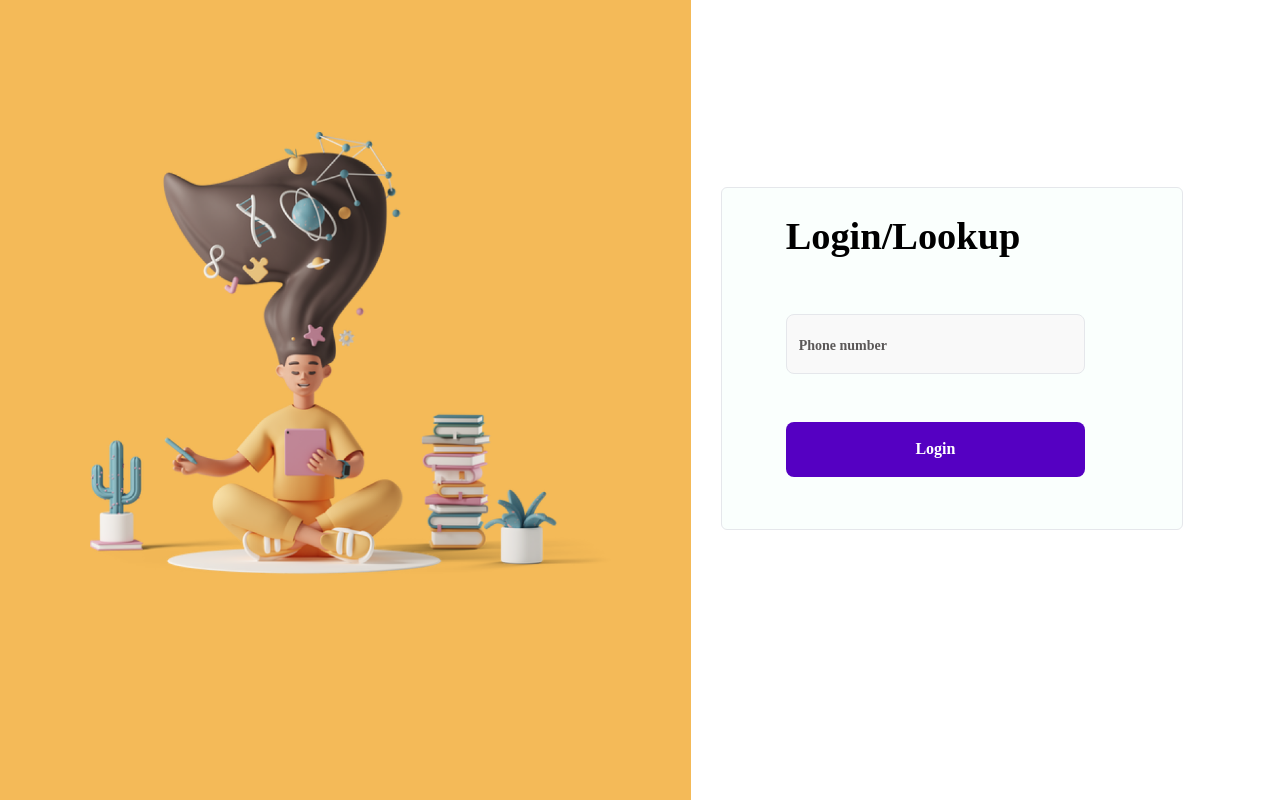
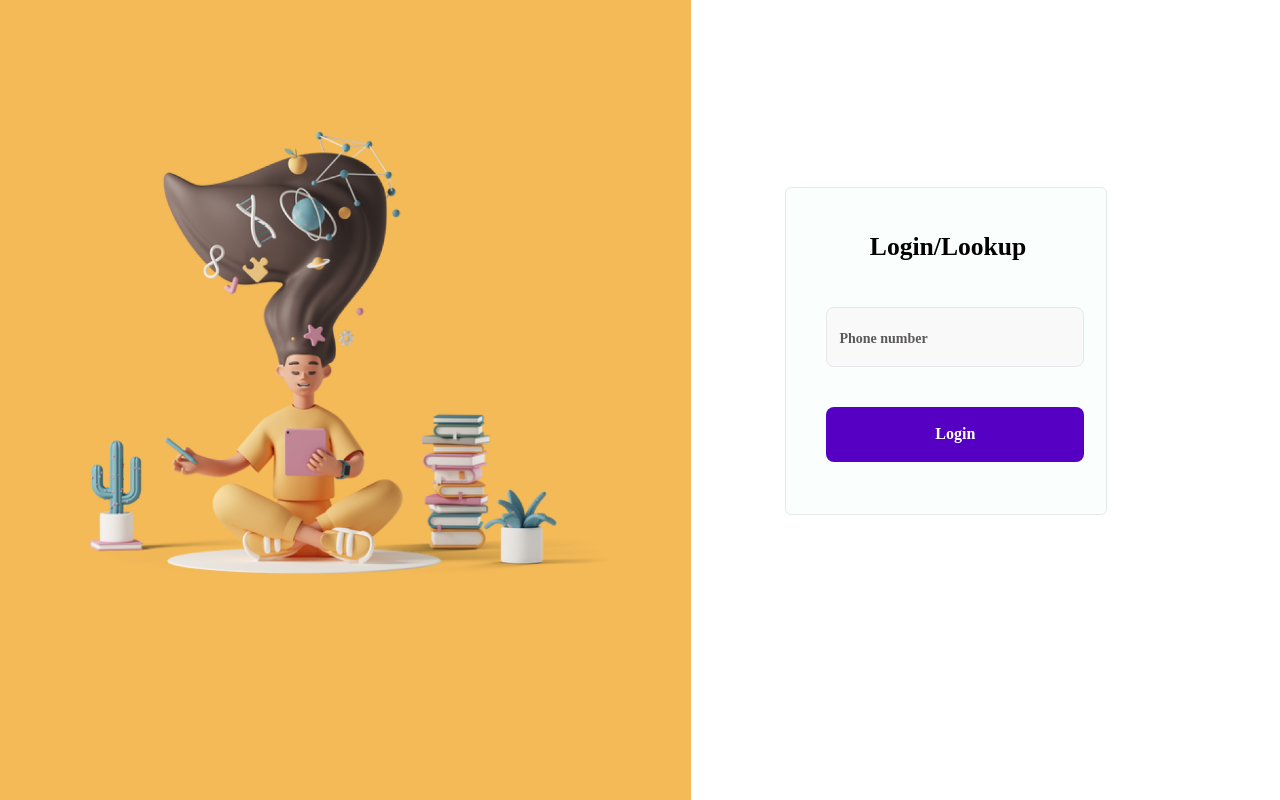
Before and after one commit to akanandhu/learn-react, a Next.js app: page /login/loginPage in a window 1280 px wide. Built offline with nearby package versions, Linux system fonts and the light colour scheme.

Commit message:
signin changes

```diff
--- a/components/Signin.tsx
+++ b/components/Signin.tsx
@@ -2,11 +2,11 @@ import React from 'react'
 
 function Signin() {
   return (
-    <div className=' h-[70%] w-[100%] mb-0 gap-5 flex-row flex justify-center md:flex md:justify-center md:pt-[0%] md:pr-[13%] md:pl-[8%] lg:flex lg:justify-center lg:pt-[25%] lg:pr-[13%] lg:pl-[5%] '>
-        <div className=' mr-5 pl-10 pt-8 pb-5 pr-5 flex  gap-10 flex-col  w-[70%]  justify-center md:flex md:flex-1 md:justify-center   md:pl-5  md:gap-4 md:w-[100%] md:h-full lg:w-[100%] lg:h-[100%]  lg:flex lg:flex-col lg:gap-4 lg:pl-16 lg:pr-16 lg:rounded-md  lg:pt-5 lg:border md:border border lg:shadow-[0px_opx_2px_rgba(0,0,0,0.2)] md:shadow-[0px_opx_2px_rgba(0,0,0,0.2)] lg:bg-tableBG md:bg-tableBG lg:justify-center  '>
-            <h1 className="  md:mb-8 lg:font-['Montserrat_Regular'] lg:mb-8 md:font-['Montserrat_Regular'] font-['Montserrat_Regular'] md:text-[3vw] lg:text-[3vw] text-[5vw] font-extrabold  ">Login/Lookup</h1>
-            <input type='number' className=" md:mb-8 bg-boxBG h-[60px] mb-4 rounded-lg pl-3 w-[90%] placeholder:text-sm placeholder:pl-0 placeholder:text-placeText placeholder:font-semibold placeholder:font-['Montserrat_Regular'] placeholder:pb-10 border border-solid   " placeholder='Phone number'></input>
-            <button className= " md:mb-8 bg-loginbutton text-white rounded-lg h-[55px] w-[90%] lg:font-['Montserrat_Regular'] md:font-['Montserrat_Regular'] font-['Montserrat_Regular'] font-semibold " >Login</button>
+    <div className=' h-[70%] w-[100%] mb-0 gap-5 flex-row flex justify-center md:flex md:justify-center md:pt-[0%] md:pr-[13%] md:pl-[8%] lg:flex lg:justify-center lg:pt-[25%] lg:pr-[26%] lg:pl-[16%] '>
+        <div className=' mr-5 pl-10 pt-8 pb-5 pr-2 flex  gap-10 flex-col  w-[70%]  justify-center md:flex md:flex-1 md:justify-center   md:pl-5  md:gap-4 md:w-[100%] md:h-full lg:w-[100%] lg:h-[100%]  lg:flex lg:flex-col lg:gap-2 lg:pl-10  lg:rounded-md  lg:pt-10 lg:border md:border border lg:shadow-[0px_opx_2px_rgba(0,0,0,0.2)] md:shadow-[0px_opx_2px_rgba(0,0,0,0.2)] lg:bg-tableBG md:bg-tableBG lg:justify-center  '>
+            <h1 className="  md:mb-8 lg:font-['Montserrat_Regular'] lg:mb-8 md:font-['Montserrat_Regular'] font-['Montserrat_Regular'] md:text-[3vw] lg:text-[2vw] lg:pl-[16%] text-[5vw] font-extrabold  ">Login/Lookup</h1>
+            <input type='number' className=" md:mb-8 bg-boxBG h-[60px] mb-4 rounded-lg pl-3 w-[95%] placeholder:text-sm placeholder:pl-0 placeholder:text-placeText placeholder:font-semibold placeholder:font-['Montserrat_Regular'] placeholder:pb-10 border border-solid   " placeholder='Phone number'></input>
+            <button className= " md:mb-8 bg-loginbutton text-white rounded-lg h-[55px] w-[95%] lg:font-['Montserrat_Regular'] md:font-['Montserrat_Regular'] font-['Montserrat_Regular'] font-semibold " >Login</button>
         </div>
 
     </div>
```
